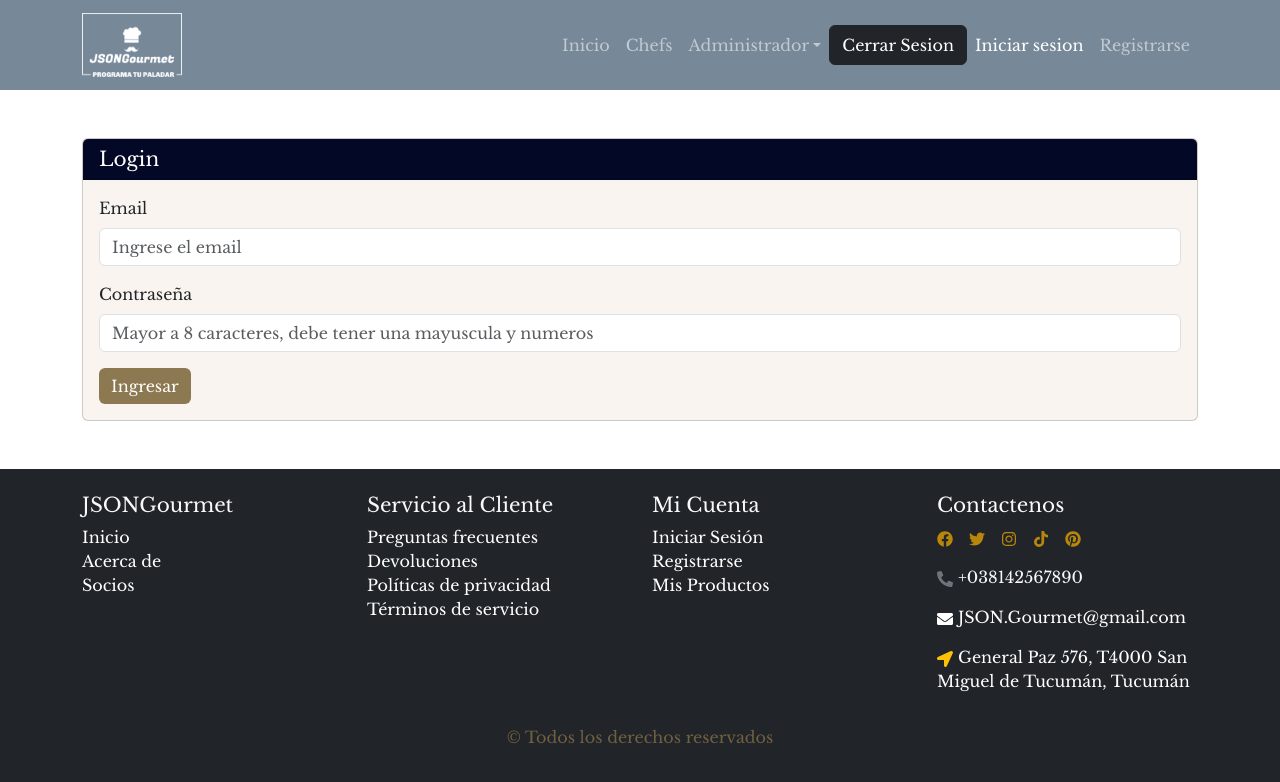
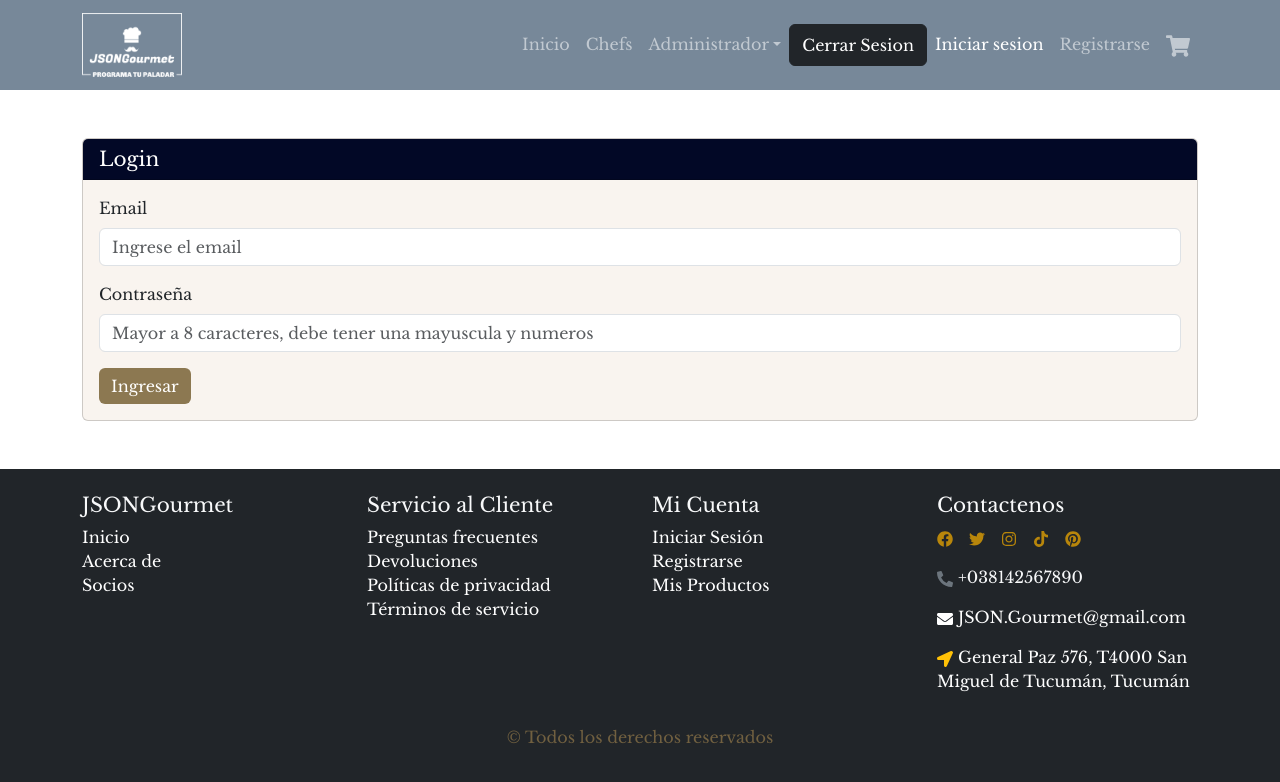
Before and after one commit to joaquin-fuentes/ProyectoFinal-Grupo3, a React (Vite) app: page /login in a window 1280 px wide. Shown: the top 782 px of the page. Built offline with nearby package versions, Linux system fonts and the light colour scheme; a web font is replaced by a local one.

Commit message:
Añadido carrito que lleva a ruta de producto pedido

```diff
--- a/src/components/common/Footer.jsx
+++ b/src/components/common/Footer.jsx
@@ -34,7 +34,7 @@ const Footer = () => {
             <ul className="list-unstyled">
               <li><Link to="/login" className="footer-link">Iniciar Sesión</Link></li>
               <li><Link to="/registro" className="footer-link">Registrarse</Link></li>
-              <li><Link to="/cart" className="footer-link">Mis Productos</Link></li>
+              <li><Link to="/carrito" className="footer-link">Mis Productos</Link></li>
             </ul>
           </Col>
           <Col md={3}>
--- a/src/components/common/Menu.jsx
+++ b/src/components/common/Menu.jsx
@@ -2,7 +2,7 @@ import React, { useEffect } from "react"
 import { Navbar, Container, Nav, Button, NavDropdown } from "react-bootstrap";
 import { Link, NavLink } from "react-router-dom";
 import logo from "../../assets/logo.png"
-import { FaArrowUp } from "react-icons/fa";
+import { FaArrowUp, FaShoppingCart } from "react-icons/fa";
 import "../../App.css";
 
 const Menu = () => {
@@ -63,6 +63,7 @@ const Menu = () => {
 
             <NavLink className='nav-item nav-link'to={'/login'}>Iniciar sesion</NavLink>
             <NavLink className='nav-item nav-link'to={'/registro'}>Registrarse</NavLink>
+            <NavLink className='nav-item nav-link'to={'/carrito'}><FaShoppingCart className="fs-4"/></NavLink>
 
           </Nav>
         </Navbar.Collapse>
```
